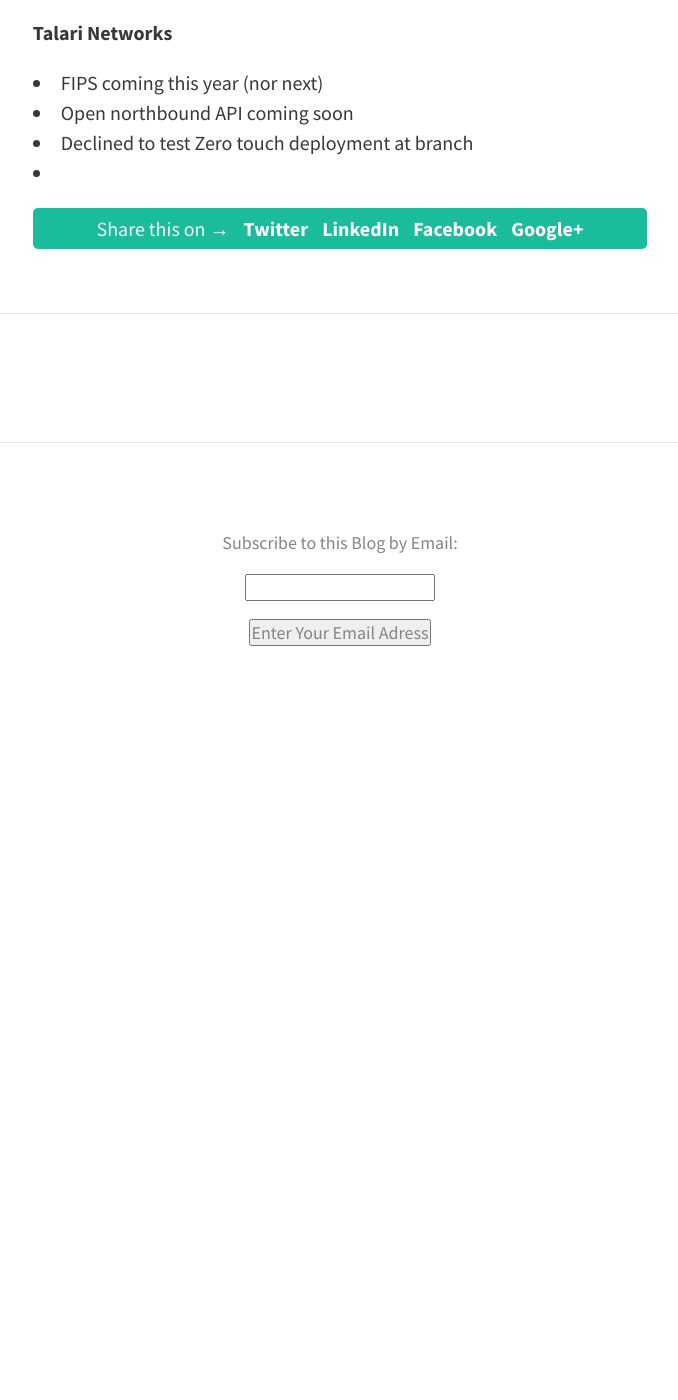
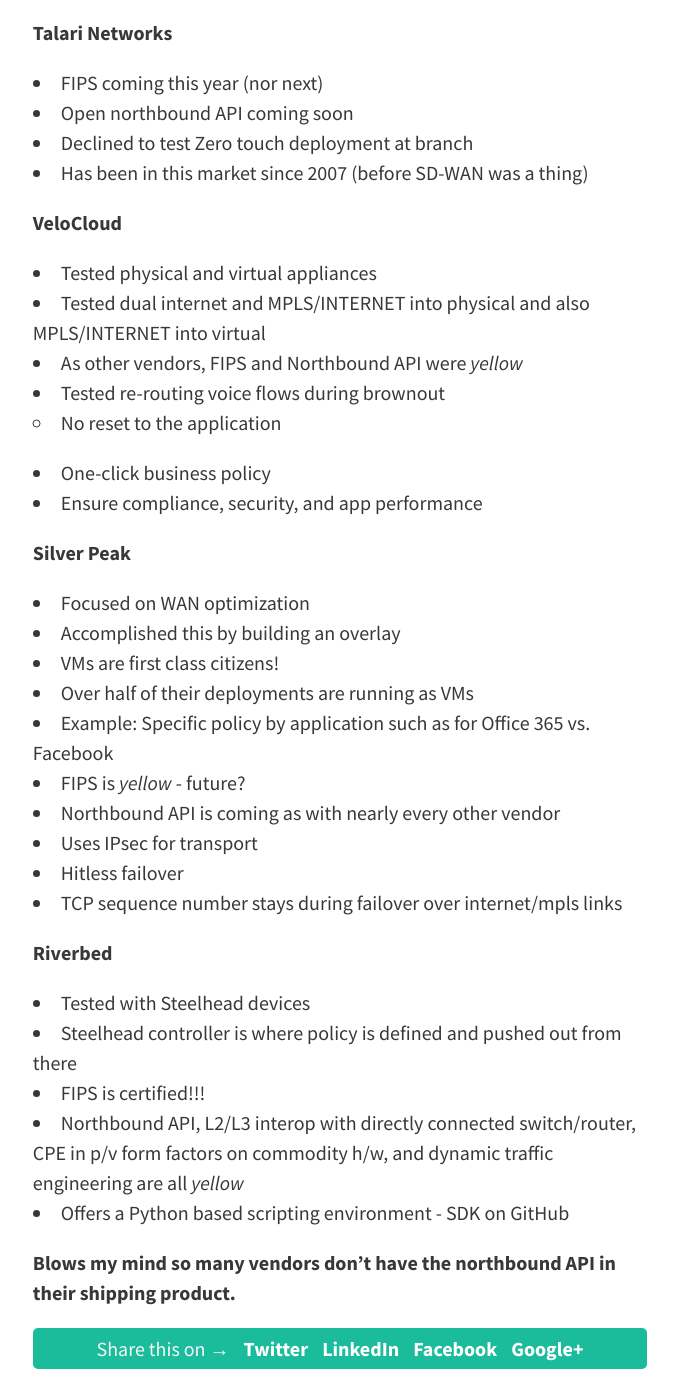
Before and after one commit to jedelman8/jedelman8.github.com, a Jekyll site: the page built from _posts/2015-05-13-onug-spring-2015.md, in a window 1280 px wide and 1400 px high, scrolled down 3710 px. Shown: the whole window, without its empty margins (300-978 px from the left). Built offline with Jekyll 4.4.1, drawn with Linux system fonts in a browser that asks for light colours; nearby versions of some CDN libraries; comment, search, counter and statistics services are not loaded; before the commit the page ends 4424 px from its top, so only the background shows below that.

Commit message:
updates for onug

```diff
--- a/_posts/2015-05-13-onug-spring-2015.md
+++ b/_posts/2015-05-13-onug-spring-2015.md
@@ -63,6 +63,7 @@
   * All vendors used same test plan, design, and simulated the same types of traffic (http, voice, etc.)
 
 **Cisco**
+
 * Tested with ISR-4451 and CSR1000V
 * Passed all tests
   *  Three items are noted in yellow
@@ -73,11 +74,13 @@
 It will be interesting to see the dynamic between Cisco and GLUE going forward as GLUE has been pretty much married to Cisco providing a similar solution to what Cisco is now trying to do on their own.
 
 **Viptela**
+
 * Key to understand how this integrates into an existing network
 * Can integrate and place Viptela vEdge devices north of the existing L2 switch or L3 device without modifying core L2/L3 functionality
 * Offers virtual and physical appliances
 
 **Glue Networks**
+
 * Tested with ISR-4451 and CSR 1000V
 * Cisco's IWAN architecture that Glue automates
 * Glue automates best of breed architectures
@@ -86,7 +89,41 @@
 * < 2 min for full SDWAN/IWAN feature set using 3 ZTP methods
 
 **Talari Networks**
+
 * FIPS coming this year (nor next)
 * Open northbound API coming soon
 * Declined to test Zero touch deployment at branch
-*
+* Has been in this market since 2007 (before SD-WAN was a thing)
+
+**VeloCloud**
+
+* Tested physical and virtual appliances
+* Tested dual internet and MPLS/INTERNET into physical and also MPLS/INTERNET into virtual
+* As other vendors, FIPS and Northbound API were *yellow*
+* Tested re-routing voice flows during brownout
+  * No reset to the application
+* One-click business policy
+* Ensure compliance, security, and app performance
+
+**Silver Peak**
+
+* Focused on WAN optimization
+* Accomplished this by building an overlay
+* VMs are first class citizens!
+* Over half of their deployments are running as VMs
+* Example:  Specific policy by application such as for Office 365 vs. Facebook
+* FIPS is *yellow* - future?
+* Northbound API is coming as with nearly every other vendor
+* Uses IPsec for transport
+* Hitless failover
+* TCP sequence number stays during failover over internet/mpls links
+
+**Riverbed**
+
+* Tested with Steelhead devices
+* Steelhead controller is where policy is defined and pushed out from there
+* FIPS is certified!!!
+* Northbound API, L2/L3 interop with directly connected switch/router, CPE in p/v form factors on commodity h/w, and dynamic traffic engineering  are all *yellow*
+* Offers a Python based scripting environment - SDK on GitHub
+
+**Blows my mind so many vendors don't have the northbound API in their shipping product.**
```
